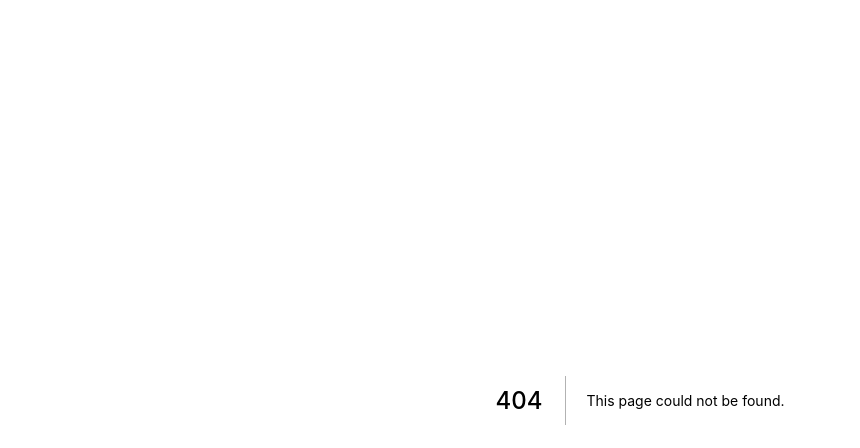
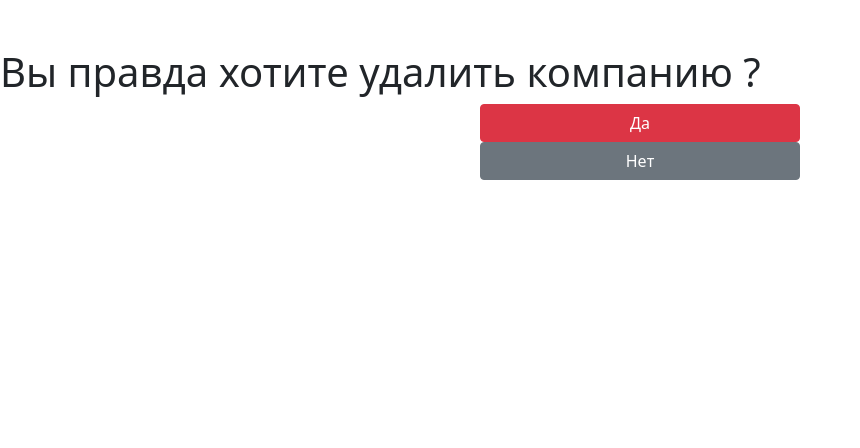
Before and after one commit to Andr-Den/Defectors, a Next.js app in the folder frontend/: page /remove/1 in a window 1280 px wide. Before the commit this address had no page. Shown: the top 448 px of the page, without its empty margins (0-860 px from the left). Built offline with nearby package versions, Linux system fonts and the light colour scheme; no server answers.

Commit message:
add remove page

```diff
--- /dev/null
+++ b/frontend/src/pages/remove/[id].js
@@ -0,0 +1,31 @@
+import React from 'react';
+import { connect, useDispatch, useSelector} from 'react-redux';
+import { Button } from 'react-bootstrap';
+import { useRouter } from 'next/router';
+import { deleteCompany, oneCompany, getCompany } from '../../app/reducers/companiesSlice';
+import store from '../../app/store';
+
+ function Remove() {
+  const router = useRouter();
+  const { id } = router.query;
+  const dispatch = useDispatch();
+  const company = useSelector(oneCompany);
+  const handleClick = (e) => {
+    e.preventDefault()
+    router.push('/')
+  }
+
+  React.useEffect(() => {
+    dispatch(getCompany(id))
+  }, [id, dispatch])
+
+  return (
+    <div className="d-flex flex-column mt-5">
+      <h1>Вы правда хотите удалить компанию {company.name}?</h1>
+      <Button variant="danger" className="w-25 m-auto" onClick={() => {router.push('/'); dispatch(deleteCompany(company))}}>Да</Button>
+      <Button variant="secondary" className="w-25 m-auto" onClick={handleClick}>Нет</Button>
+    </div>
+  );
+}
+
+export default connect(store)(Remove);
```
